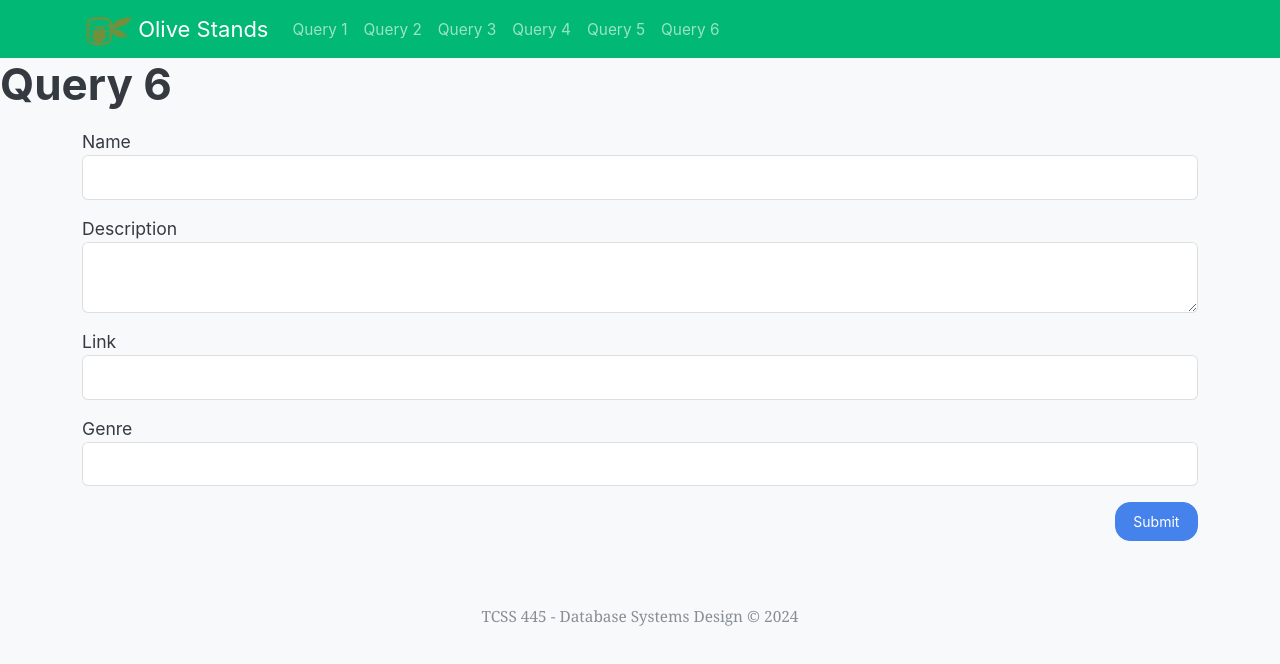
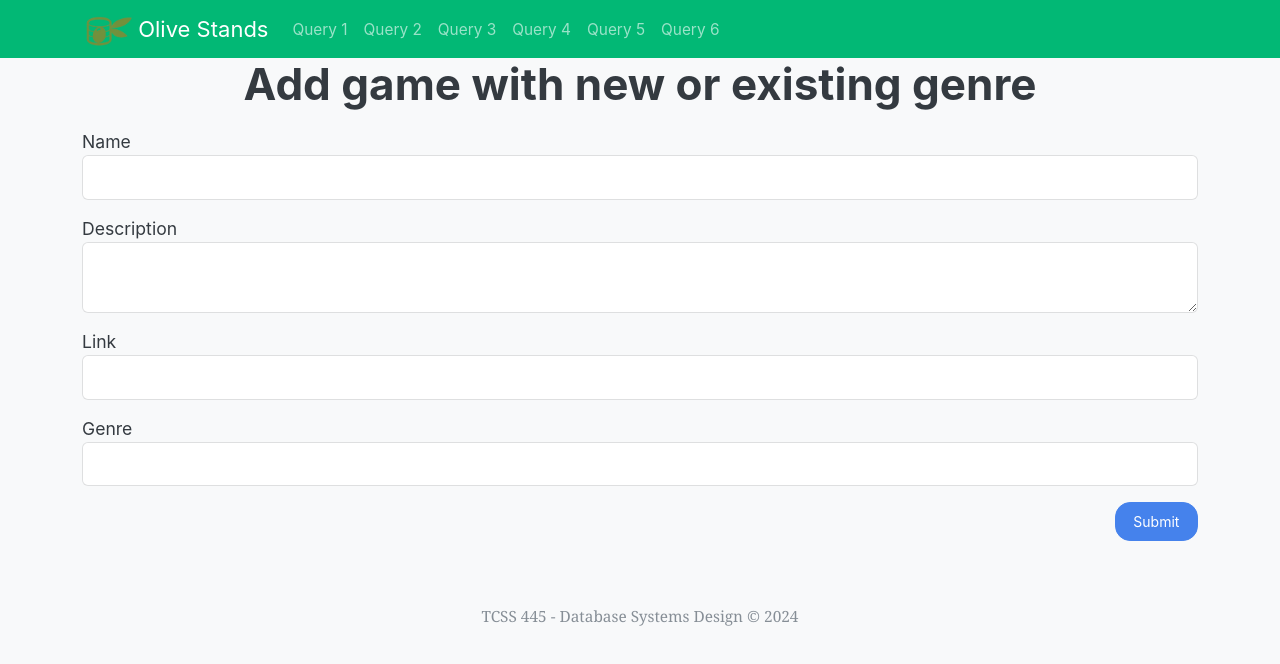
Before and after one commit to NathanWanjongkhum/Olive-Stands, a website: page public/query6.html in a window 1280 px wide. Drawn offline with nearby package versions, Linux system fonts and the light colour scheme; files whose address does not match are found by name.

Commit message:
add header to query 6

```diff
--- a/public/query6.html
+++ b/public/query6.html
@@ -68,7 +68,7 @@
         </div>
       </div>
     </nav>
-    <h1>Query 6</h1>
+    <h1 style="margin-inline: auto; width: fit-content;">Add game with new or existing genre</h1>
     <div class="container mt-6" style="margin-top: 1em">
       <form action="javascript:void(0);" id="game-form" style="display: grid; row-gap: 1rem; margin-bottom: 1rem;">
         <div class="form-group">
```
